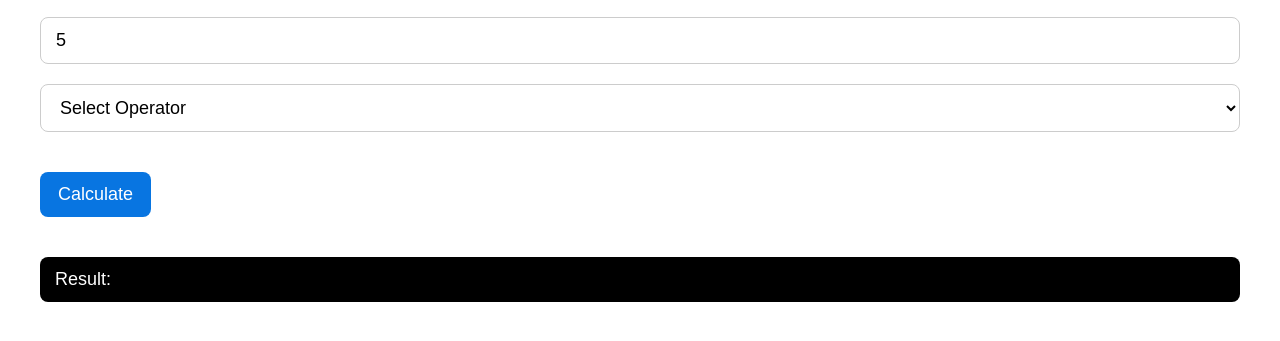
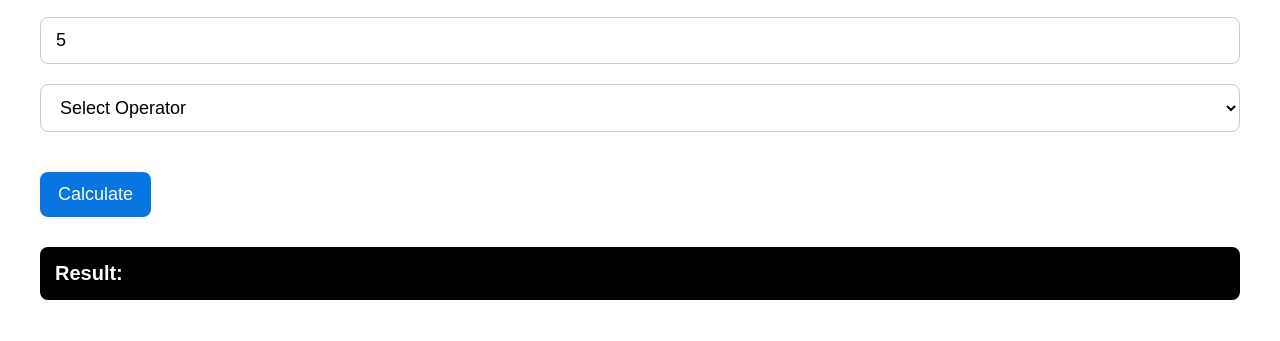
Before and after one commit to eliasmarga50-png/Interactive_Calculator, a plain HTML site: page index.html in a window 1280 px wide. Both pictures are taken after typing "5", "5" into the empty fields and a click on the button "Calculate". Shown: the part 157-498 px from the top of the page. Drawn offline with Linux system fonts and the light colour scheme.

Commit message:
Improve the result styling

```diff
--- a/style.css
+++ b/style.css
@@ -53,18 +53,23 @@ button:hover {
     background-color: #0056b3;
 }
 
+
 #result {
     background-color: black;
     color: white;
-    padding: 12px 15px;
-    margin-top: 40px;
+    padding: 15px;
+    margin-top: 30px;
     border-radius: 8px;
-    font-size: 18px;
+    font-size: 20px;
+    font-weight: bold;
+    width: 100%;
+    box-sizing: border-box;
 }
 
 #result[hidden] {
     display: none;
 }
+
 
 
 
```
